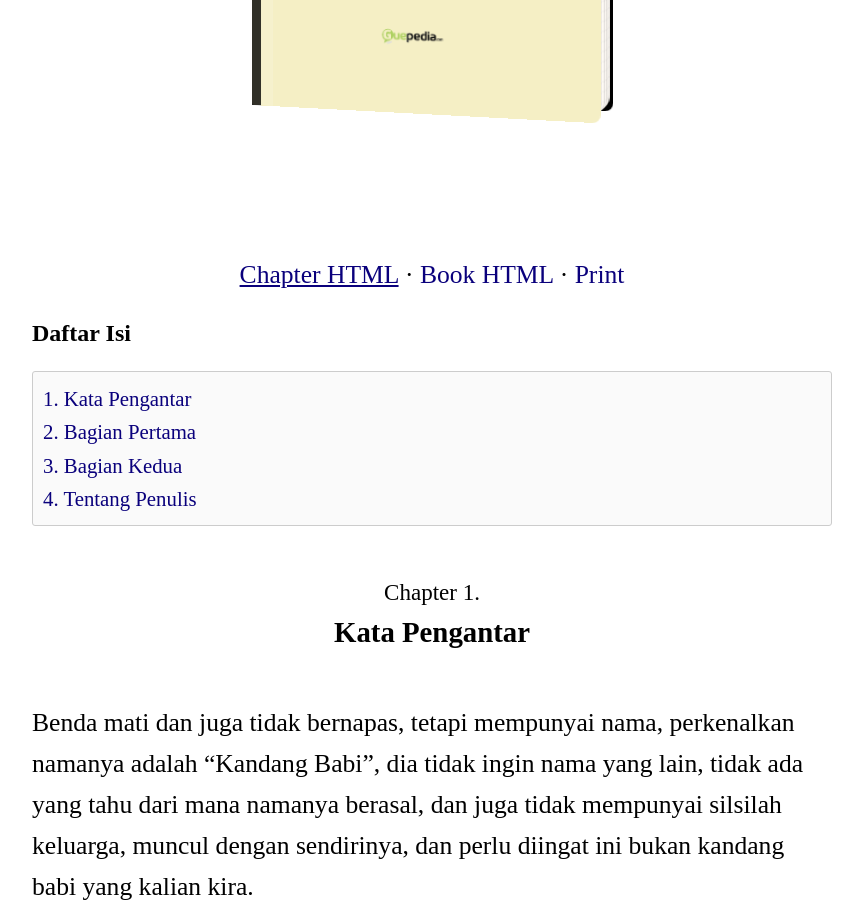
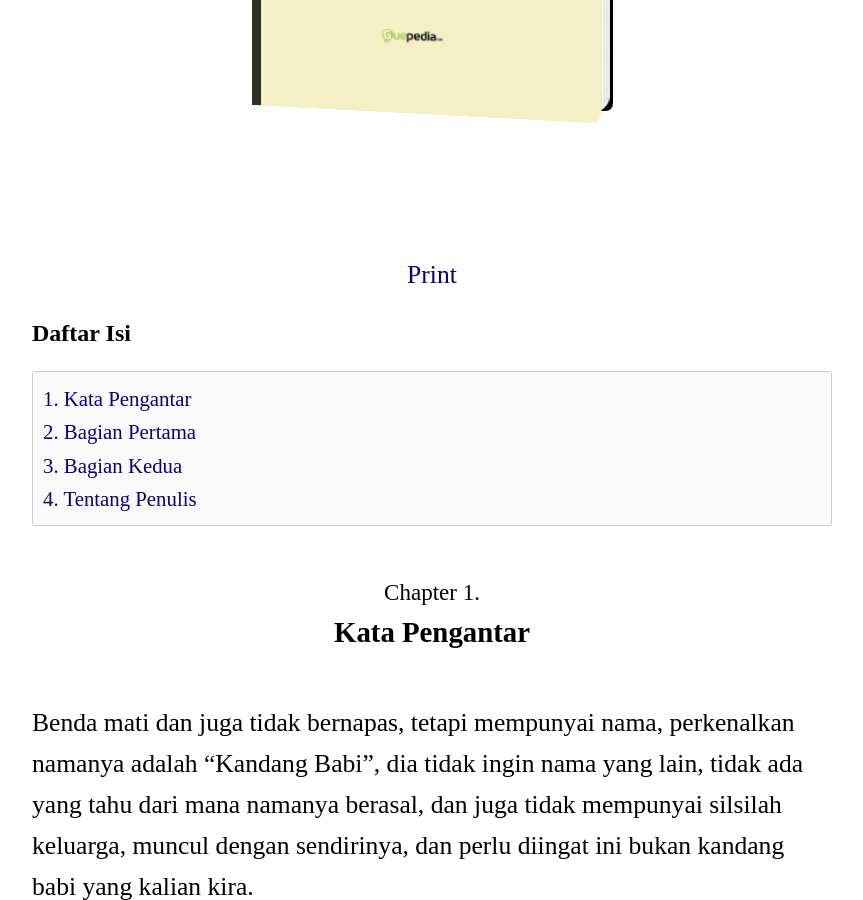
Before and after one commit to wilfauzy/babi, a Jekyll site: the page built from index.html, in a window 1280 px wide and 900 px high, scrolled down 605 px. Shown: the whole window, without its empty margins (208-1071 px from the left). Built offline with Jekyll 4.4.1, drawn with Linux system fonts in a browser that asks for light colours; nearby versions of some CDN libraries; some web fonts are replaced.

Commit message:
Update default.html

```diff
--- a/_layouts/default.html
+++ b/_layouts/default.html
@@ -38,11 +38,7 @@
 		</div>
 
 		<p class="wrap formats">
-				<a {% unless page.url contains 'full' %}class="active"{% endunless %} href="{{ site.baseurl }}/">Chapter HTML</a>
-			&#183;
-				<a {% if page.url == '/full.html' %}class="active"{% endif %} href="{{ site.baseurl }}/full.html">Book HTML</a>
-			&#183;
-				<a href="{{ site.baseurl }}/full.html#print-book">Print</a>
+				<a href="{{ site.baseurl }}/index.html#print-book">Print</a>
 		</p>
 
 		{{ content }}
```
